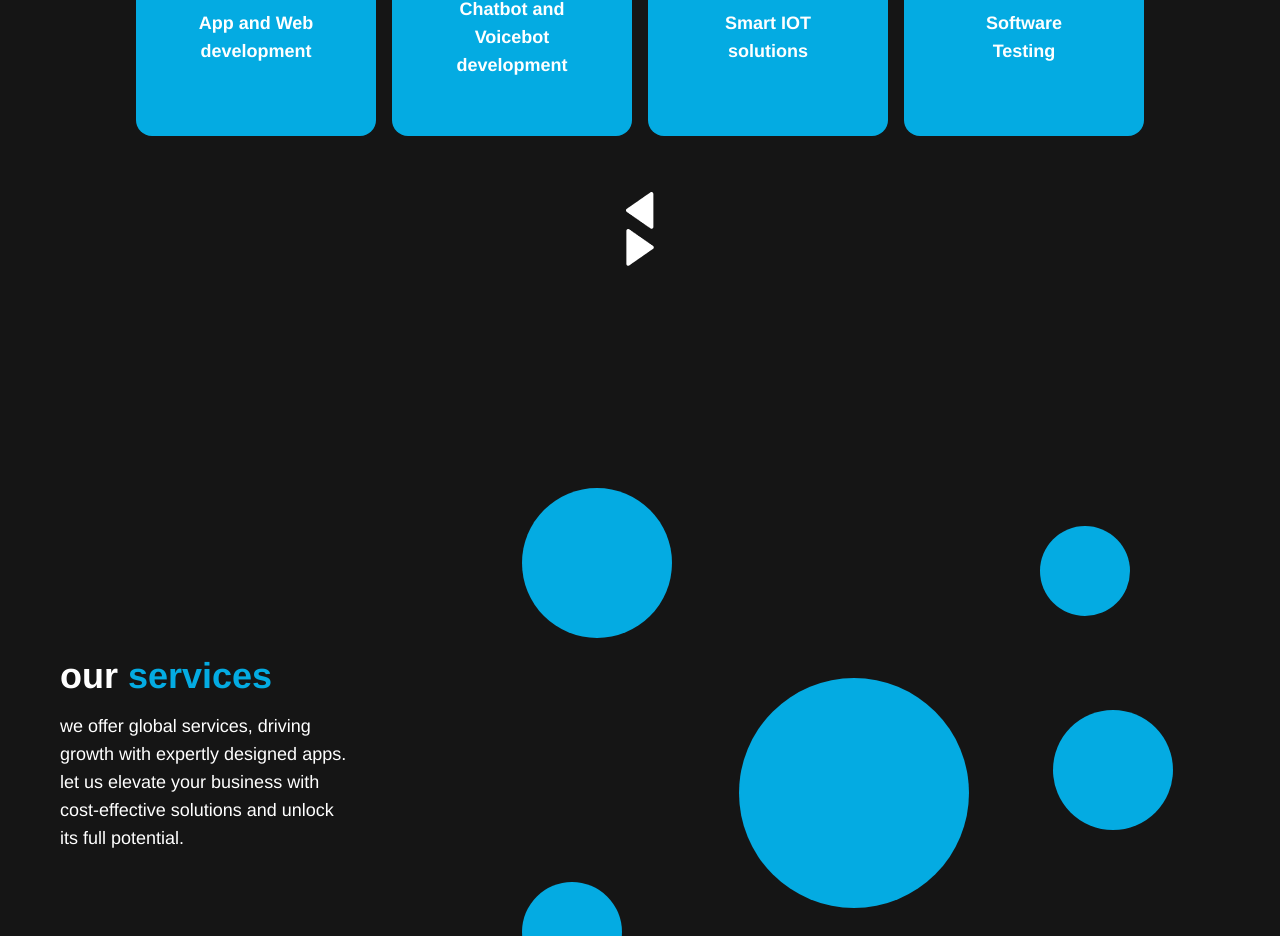
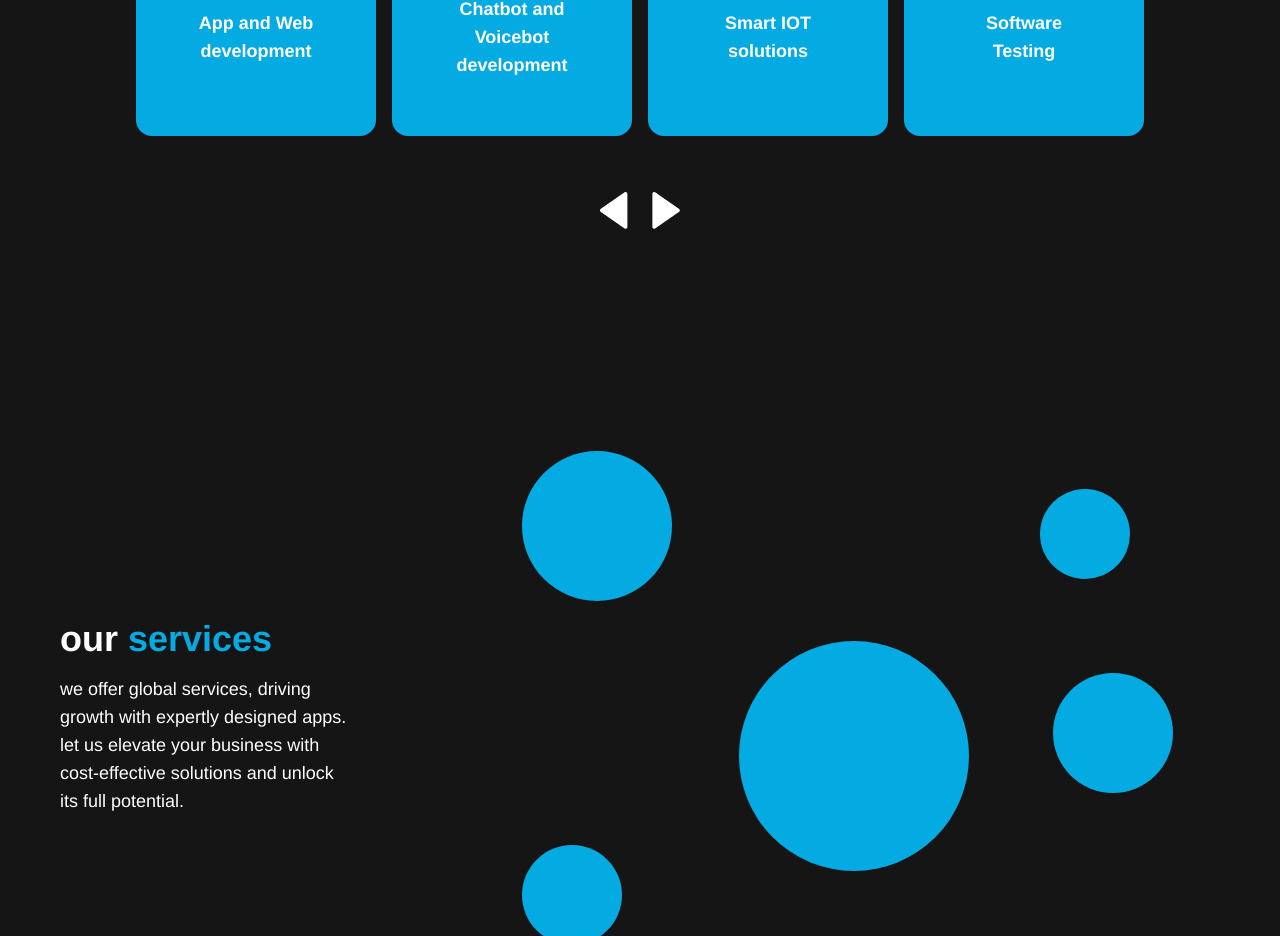
Before and after one commit to prabhat135/iTraction, a React (Create React App) app: page / in a window 1280 px wide. Shown: the part 2272-3208 px from the top of the page. Built offline with nearby package versions, Linux system fonts and the light colour scheme.

Commit message:
update domainjs

```diff
--- a/src/components/Domain.js
+++ b/src/components/Domain.js
@@ -34,7 +34,7 @@ const Domain = () => {
 
 
 
-      <div className="flex gap-6 cursor-pointer py-14 hidden md:block">
+      <div className="flex gap-6 cursor-pointer py-14">
         <img src="../assets/arrow_left.png" alt="arrow-left" />
         <img src="../assets/arrow_right.png" alt="arrow-right" />
       </div>
```
